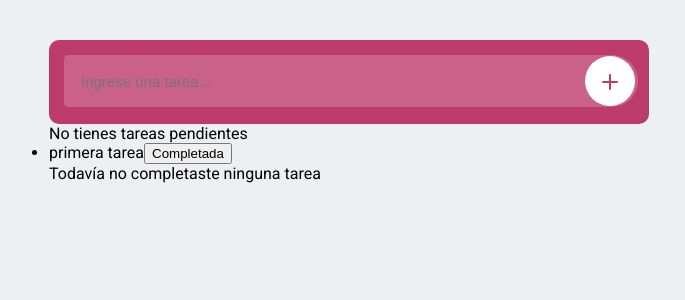
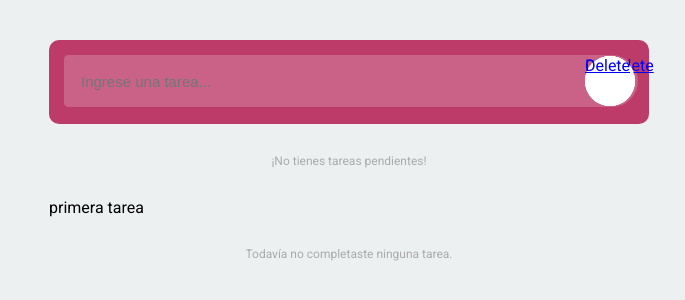
Before and after one commit to yesican88/tp2NoeMariYesi, a plain HTML site: page index.html in a window 1280 px wide. Shown: the whole page, without its empty margins (291-976 px from the left). Drawn offline with Linux system fonts and the light colour scheme.

Commit message:
agrego funcionalidad del deleteBtn y cambio estilos

```diff
--- a/index.html
+++ b/index.html
@@ -16,22 +16,15 @@
             <a href="#" class="add-btn" onclick="addComment()"><img src="assets/add_icon.svg" class="add-icon"></a>
         </header>
         <div class="toDo">
-            <h3>No tienes tareas pendientes</h3>
+            <p class="notice">¡No tienes tareas pendientes!</p>
             <ul  id="taskList">
-                    <div class="button">
-                        <button class="remove"></button>
-                        <button class="completed"></button>
-                    </div>
+
             </ul>
-            <h3>Todavía no completaste ninguna tarea</h3>
+            <p class="notice">Todavía no completaste ninguna tarea.</p>
             <ul id="taskCompleted">
-                <div class="button">
-                    <button class="remove" src="assets/remove_icon.svg"></button>
-                    <button class="completed" src="assets/done_icon.svg"></button>
-                </div>
+
             </ul>
         </div>
     </div>
 </body>
-
 </html>
--- a/script.js
+++ b/script.js
@@ -29,6 +29,8 @@ var printTasks = function(){
     taskCompleted.innerHTML = ''
     allTasks.map(function(task, index){
       var taskItem = document.createElement('li')
+      var buttons = document.createElement('div')
+      buttons.classList.add('buttons')
       taskList.classList.add('task')
       taskItem.innerText = task.text
       if (task.isPending)  {
@@ -38,13 +40,24 @@ var printTasks = function(){
       }
 
 //AGREGA BTN DE TAREA COMPLETADA
-      var completeBtn = document.createElement('button')
-        completeBtn.innerText = 'Completada'
+      var completeBtn = document.createElement('a')
+        completeBtn.innerText = 'Complete'
         completeBtn.id = index
+        completeBtn.href ='#'
+        completeBtn.classList.add('complete')
+        //completeBtn.innerHTML = completeSVG
         completeBtn.onclick = function(){ toggleTask(this) }
         taskItem.appendChild(completeBtn)
+        //AGREGA BTN BORRAR TAREA
+        var deleteBtn = document.createElement('a')
+        deleteBtn.innerText = 'Delete'
+        deleteBtn.href ='#'
+        deleteBtn.classList.add('delete')
+        //deleteBtn.innerHTML = removeSVG
+        console.log(deleteBtn)
+        deleteBtn.onclick = function (){deleteTask(this)}
+        taskItem.appendChild(deleteBtn)
     })
-
   }
 
 var addComment = function () {
@@ -67,3 +80,9 @@ var handleKeyPress = function (event) {
         addComment()
     }
 }
+
+var deleteTask = function(btn){
+  console.log (btn)
+  allTasks.splice (btn.id, 1)
+  printTasks()
+}
--- a/styles/styles.scss
+++ b/styles/styles.scss
@@ -16,7 +16,25 @@ time, mark, audio, video {
 	border: 0;
 	font-size: 100%;
 	font: inherit;
-	vertical-align: baseline;
+    vertical-align: baseline;
+    list-style: none;
+}
+
+$color-pink: #BC3B69;
+
+@mixin buttons {
+    width: 50px;
+    height: 50px;
+    background:#fff;
+    border-radius: 50%;
+    float: right;
+    position: absolute;
+    top: 16px;
+    right: 14px;
+    z-index: 2;
+    &:hover{
+        fill:$color-pink;
+    }
 }
 
 body {
@@ -40,7 +58,7 @@ body {
 
 header {
     height: 54px;
-    background: #BC3B69;
+    background: $color-pink;
     padding: 15px;
     border-radius: 10px;
     overflow: hidden;
@@ -61,16 +79,7 @@ header {
     }
 
     .add-btn {
-        width: 50px;
-        height: 50px;
-        background:#fff;
-        border-radius: 50%;
-        float: right;
-        position: absolute;
-        top: 16px;
-        right: 14px;
-        z-index: 2;
-
+        @include buttons;
         .add-icon {
             width: 16px;
             position: absolute;
@@ -83,3 +92,20 @@ header {
 // ^ESTILOS DEL HEADER^
 
 //^ESTILOS DEL INPUT^
+
+.complete{
+    @include buttons;
+    }
+.delete{
+    @include buttons;
+    }
+
+.notice{
+    margin: 30px auto;
+    width: 100%;
+    display: block;
+    text-align: center;
+    font-family: 'Roboto', sans-serif;
+    font-size: 12px;
+    color: #aaa;
+}
```
Also changed, not shown: styles/styles.css, 1 other file.
